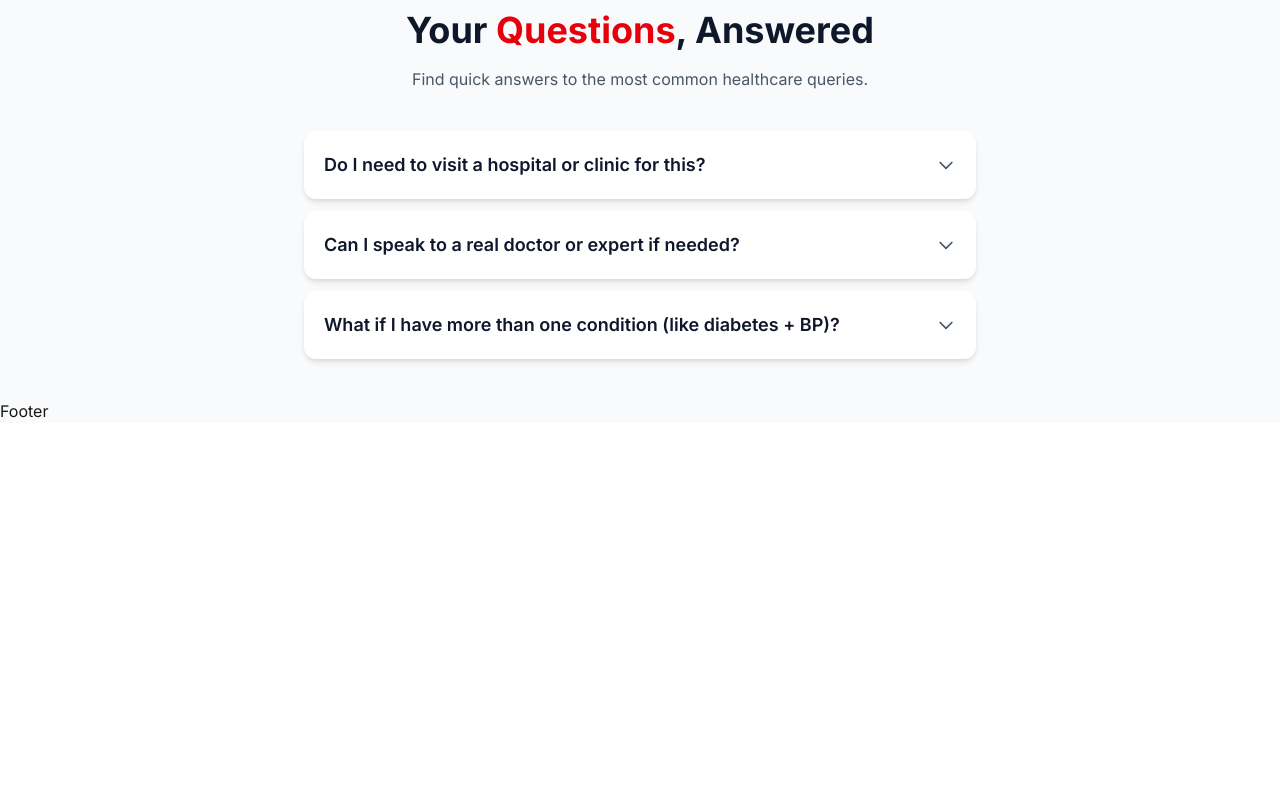
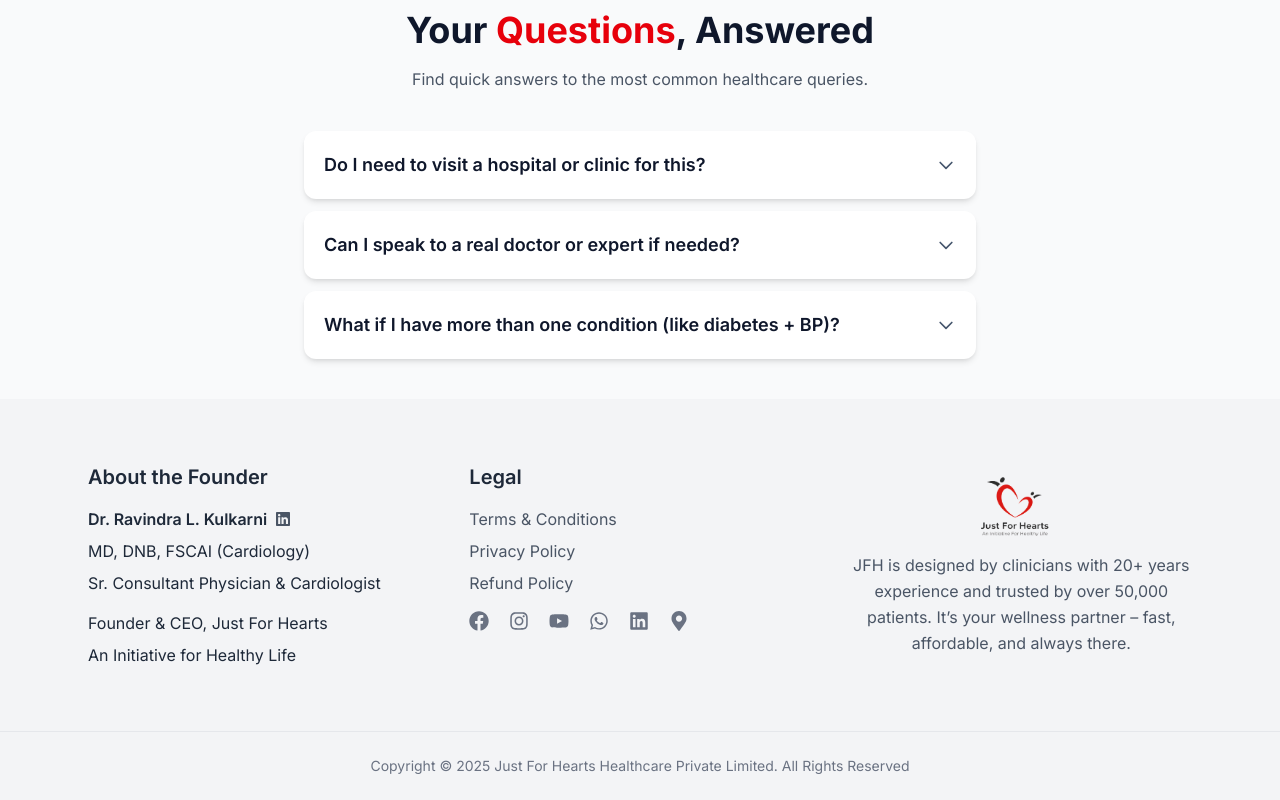
Before and after one commit to pranavpatildz/Just-For-Hearts, a Next.js app: page / in a window 1280 px wide. Shown: the part 6422-7222 px from the top of the page. Before the commit the page ends 6845 px from the top, so only its background shows below. Built offline with nearby package versions, Linux system fonts and the light colour scheme; no server answers; the database is empty.

Commit message:
05-03-2026 00:13:00 Footer Section Done

```diff
--- a/app/layout.tsx
+++ b/app/layout.tsx
@@ -1,5 +1,6 @@
 import type { Metadata } from "next";
 import { Playfair_Display, Inter } from "next/font/google"
+import ScrollToTop from "@/components/ui/ScrollToTop";
 import "./globals.css"
 
 const playfair = Playfair_Display({
@@ -25,6 +26,7 @@ export default function RootLayout({
     <html lang="en">
       <body className={inter.className}>
         {children}
+        <ScrollToTop />
       </body>
     </html>
   )
--- a/components/public/Footer.tsx
+++ b/components/public/Footer.tsx
@@ -1 +1,127 @@
-export default function Footer() { return <div>Footer</div>; }
+import Image from "next/image";
+import {
+  FaFacebook,
+  FaInstagram,
+  FaYoutube,
+  FaWhatsapp,
+  FaLinkedin,
+  FaMapMarkerAlt,
+} from "react-icons/fa";
+
+export default function Footer() {
+  return (
+    <footer className="w-full bg-gray-100">
+      <div className="max-w-6xl mx-auto px-6 py-16">
+        <div className="grid grid-cols-1 md:grid-cols-3 gap-10">
+          <div className="text-center md:text-left">
+            <h3 className="text-xl font-semibold text-gray-800 mb-4">About the Founder</h3>
+            <div className="space-y-2 text-gray-800">
+              <div className="flex items-center justify-center md:justify-start gap-2 font-semibold">
+                <span>Dr. Ravindra L. Kulkarni</span>
+                <a
+                  href="https://www.linkedin.com/in/drravindrakulkarni/?originalSubdomain=in"
+                  target="_blank"
+                  rel="noopener noreferrer"
+                  className="text-gray-600 hover:text-black text-base"
+                  aria-label="Founder LinkedIn"
+                >
+                  <FaLinkedin />
+                </a>
+              </div>
+              <p>MD, DNB, FSCAI (Cardiology)</p>
+              <p>Sr. Consultant Physician & Cardiologist</p>
+              <p className="pt-2">Founder & CEO, Just For Hearts</p>
+              <p>An Initiative for Healthy Life</p>
+            </div>
+          </div>
+
+          <div className="text-center md:text-left">
+            <h3 className="text-xl font-semibold text-gray-800 mb-4">Legal</h3>
+            <div className="space-y-2 text-gray-600">
+              <a href="#" className="block hover:text-black transition-colors">
+                Terms & Conditions
+              </a>
+              <a href="#" className="block hover:text-black transition-colors">
+                Privacy Policy
+              </a>
+              <a href="#" className="block hover:text-black transition-colors">
+                Refund Policy
+              </a>
+            </div>
+
+            <div className="flex items-center justify-center md:justify-start gap-5 mt-4 text-gray-500 text-xl">
+              <a
+                href="https://www.facebook.com/JustForHearts/"
+                target="_blank"
+                rel="noopener noreferrer"
+                aria-label="Facebook"
+              >
+                <FaFacebook className="transition duration-200 hover:text-blue-600 cursor-pointer" />
+              </a>
+              <a
+                href="https://www.instagram.com/justforhearts/"
+                target="_blank"
+                rel="noopener noreferrer"
+                aria-label="Instagram"
+              >
+                <FaInstagram className="transition duration-200 hover:text-pink-500 cursor-pointer" />
+              </a>
+              <a
+                href="https://www.youtube.com/c/JustForHearts/"
+                target="_blank"
+                rel="noopener noreferrer"
+                aria-label="YouTube"
+              >
+                <FaYoutube className="transition duration-200 hover:text-red-600 cursor-pointer" />
+              </a>
+              <a
+                href="https://api.whatsapp.com/send?phone=919422989425&text=Hi"
+                target="_blank"
+                rel="noopener noreferrer"
+                aria-label="WhatsApp"
+              >
+                <FaWhatsapp className="transition duration-200 hover:text-green-500 cursor-pointer" />
+              </a>
+              <a
+                href="https://www.linkedin.com/company/just-for-hearts/"
+                target="_blank"
+                rel="noopener noreferrer"
+                aria-label="LinkedIn"
+              >
+                <FaLinkedin className="transition duration-200 hover:text-blue-700 cursor-pointer" />
+              </a>
+              <a
+                href="https://www.google.com/maps/place/Just+For+Hearts/@18.6129325,73.7841827,1045m/data=!3m2!1e3!4b1!4m6!3m5!1s0x3bc2beb56443c08f:0xed6d83746e7c1253!8m2!3d18.6129325!4d73.786763!16s%2Fg%2F11b7kcqnwd"
+                target="_blank"
+                rel="noopener noreferrer"
+                aria-label="Google Maps"
+              >
+                <FaMapMarkerAlt className="transition duration-200 hover:text-red-500 cursor-pointer" />
+              </a>
+            </div>
+          </div>
+
+          <div className="text-center">
+            <Image
+              src="/images/logo.png"
+              alt="Just For Hearts"
+              width={80}
+              height={80}
+              className="mx-auto w-20 h-auto"
+            />
+            <p className="text-gray-600 leading-relaxed mt-4">
+              JFH is designed by clinicians with 20+ years experience and trusted by over 50,000
+              patients. It&rsquo;s your wellness partner &ndash; fast, affordable, and always there.
+            </p>
+          </div>
+        </div>
+      </div>
+
+      <div className="border-t border-gray-200">
+        <div className="max-w-6xl mx-auto px-6 py-6 text-center text-gray-500 text-sm">
+          Copyright &copy; 2025 Just For Hearts Healthcare Private Limited. All Rights Reserved
+        </div>
+      </div>
+    </footer>
+  );
+}
--- /dev/null
+++ b/components/ui/ScrollToTop.tsx
@@ -0,0 +1,40 @@
+"use client";
+
+import { useEffect, useState } from "react";
+import { FaArrowUp } from "react-icons/fa";
+
+export default function ScrollToTop() {
+  const [visible, setVisible] = useState(false);
+
+  useEffect(() => {
+    const toggleVisibility = () => {
+      if (window.scrollY > 300) {
+        setVisible(true);
+      } else {
+        setVisible(false);
+      }
+    };
+
+    window.addEventListener("scroll", toggleVisibility);
+    return () => window.removeEventListener("scroll", toggleVisibility);
+  }, []);
+
+  const scrollToTop = () => {
+    window.scrollTo({
+      top: 0,
+      behavior: "smooth",
+    });
+  };
+
+  if (!visible) return null;
+
+  return (
+    <button
+      onClick={scrollToTop}
+      className="fixed bottom-6 right-6 z-50 flex items-center justify-center w-12 h-12 rounded-full bg-red-500 text-white shadow-lg hover:bg-red-600 transition"
+      aria-label="Scroll to top"
+    >
+      <FaArrowUp />
+    </button>
+  );
+}
--- a/package.json
+++ b/package.json
@@ -24,6 +24,7 @@
     "prisma": "^6.19.2",
     "react": "19.2.3",
     "react-dom": "19.2.3",
+    "react-icons": "^5.6.0",
     "zod": "^4.3.6"
   },
   "devDependencies": {
```
Also changed, not shown: public/images/logo.png (added), 1 other file (tests, documents, lock files or other folders).
